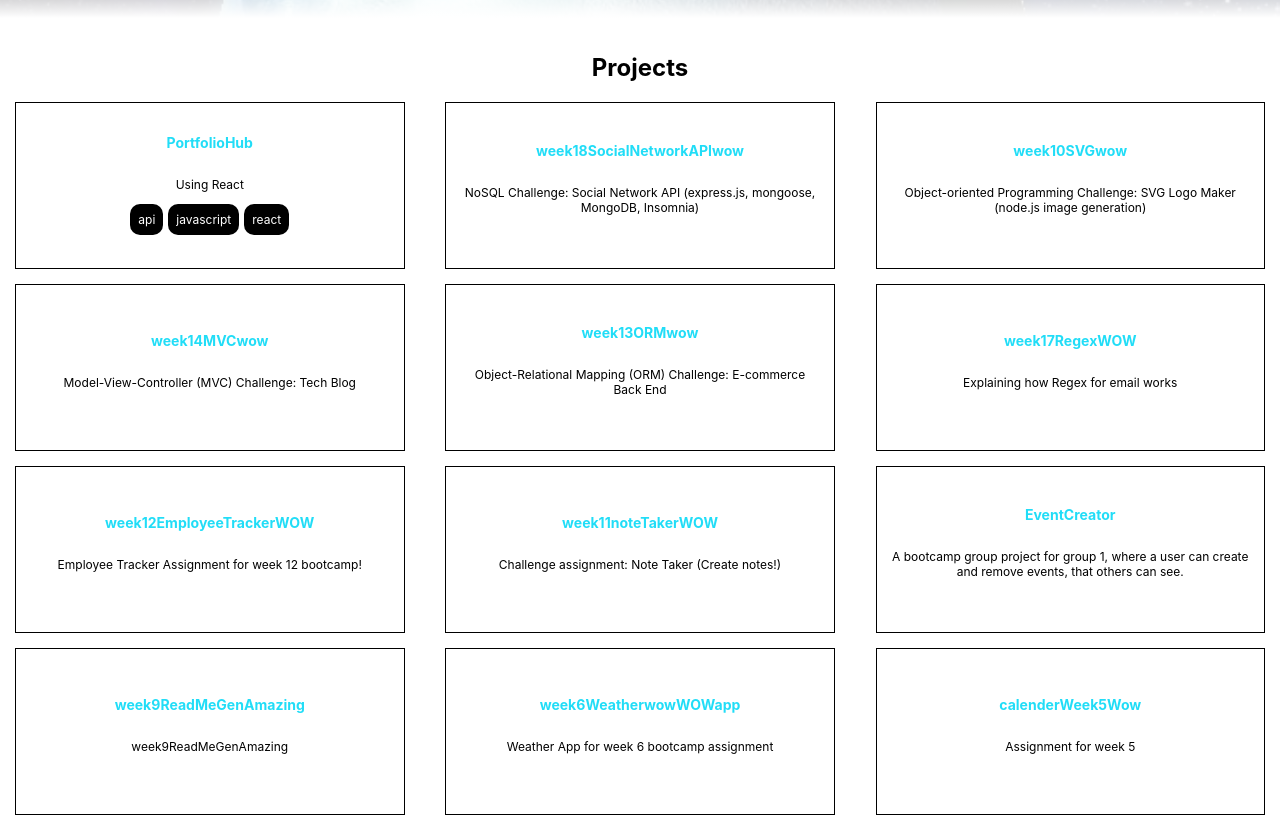
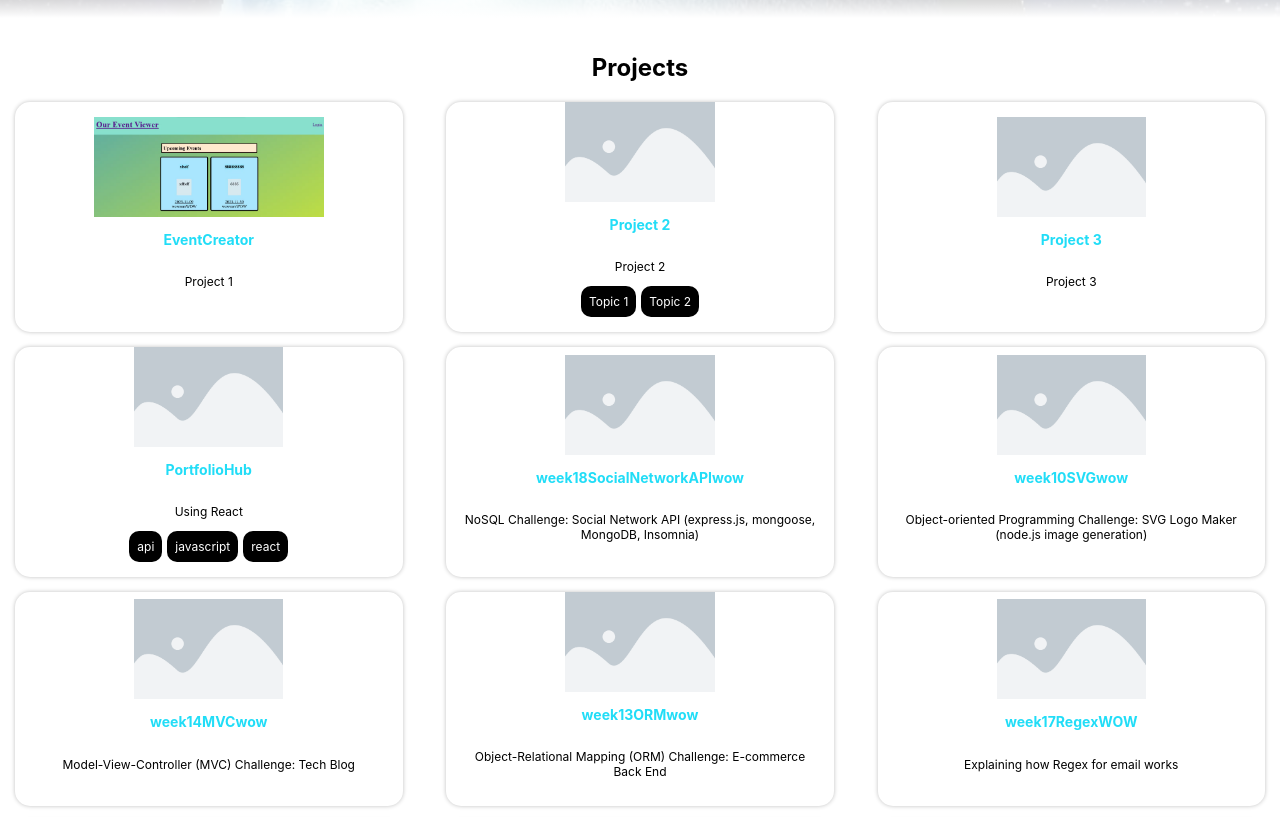
Before and after one commit to PlutoCoders/PortfolioHub, a React (Create React App) app: page /portfolio in a window 1280 px wide. Shown: the part 779-1596 px from the top of the page. Built offline with nearby package versions, Linux system fonts and the light colour scheme.

Commit message:
added project images and placeholder images

```diff
--- a/src/App.css
+++ b/src/App.css
@@ -2,6 +2,7 @@
   --bg: #282c34;
   --main: #21DDF7;
   --bgLight: #586a8e;
+  --cardShadow: 0 0 4px 0px rgba(0, 0, 0, 0.25);
 }
 
 header, footer {
@@ -98,9 +99,11 @@ section {
 
 .project {
   width: 31%;
+  overflow: hidden;
   min-height: 150px;
+  border-radius: 15px;
   padding-bottom: 15px;
-  border: 1px solid black;
+  box-shadow: var(--cardShadow);
 }
 
 .topic {
--- a/src/components/project/Project.js
+++ b/src/components/project/Project.js
@@ -4,6 +4,7 @@ export default function Project({id, project}) {
     return (
         // You want to have unique ids throughout your project. When passing in props, such as ids, try to make the string name unique and easy to understand using template literals. (instead of id = 1, have user-1, or project-1)
         <div id={`project-${id}`} className={`project flex alignCenter justifyCenter flexColumn`}>
+            {project.image && <img height={100} src={project.image} />}
             <h3><a className={`mainColorLink mainColorLinkAlt`} href={project.url}>{project.name}</a></h3>
             <p style={{paddingLeft: 15, paddingRight: 15}}>{project.description}</p>
 
--- a/src/helper.js
+++ b/src/helper.js
@@ -40,7 +40,7 @@ export const getGithubData = async () => {
     return projects;
 }
 
-export const githubRaw = [
+export const cachedGitHubProjects = [
     {
         "name": "PortfolioHub",
         "owner": {
@@ -738,11 +738,12 @@ export const githubRaw = [
     }
 ];
 
-export const customProjects = [
+export const customFeaturedProjects = [
     {
         url: `#`,
-        name: `Project 1`,
+        name: `EventCreator`,
         description: `Project 1`,
+        image: `/eventcreator.png`,
     },
     {
         url: `#`,
@@ -757,4 +758,9 @@ export const customProjects = [
     },
 ];
 
-export const projectsUsedAcrossApplication = githubRaw;
+// Switch out what the variable is equal to.
+// As long as it is equal to an array of project objects.
+// This will change what we are displaying. (from customProjects or the cachedGitHubProjects).
+// Use the spread operator to add all the project objects into the displayed array of projects. Otherwise you will have nested arrays that will break your display.
+// Spread operator says: go inside this variable, and give me all the content. If its an array, you get all the array values, if its an object, you get all the key/value pairs
+export const projectsUsedAcrossApplication = [...customFeaturedProjects, ...cachedGitHubProjects];
--- a/src/pages/portfolio/Portfolio.js
+++ b/src/pages/portfolio/Portfolio.js
@@ -17,6 +17,12 @@ export default function Portfolio({logo, projects}) {
                     <h2>Projects</h2>
                     <div className={`projects flex justifySpaceBetween gap15`}>
                         {projects && projects.length > 0 ? projects.map((project, projectIndex) => {
+                            // When mapping over an array, you can modify each item within the array.
+                            // In this case, we are checking if each project has a defined image property.
+                            // If it does not, give it the placeholder image.
+                            if (!project.image) {
+                                project.image = `/placeholderImage.png`;
+                            }
                             // This is where you create the props, which will be used inside of the actual component.
                             // You can also put functions, ternarny statements, etc within the prop components
                             return <Project
```
Also changed, not shown: public/eventcreator.png (added), public/placeholderImage.png (added).
